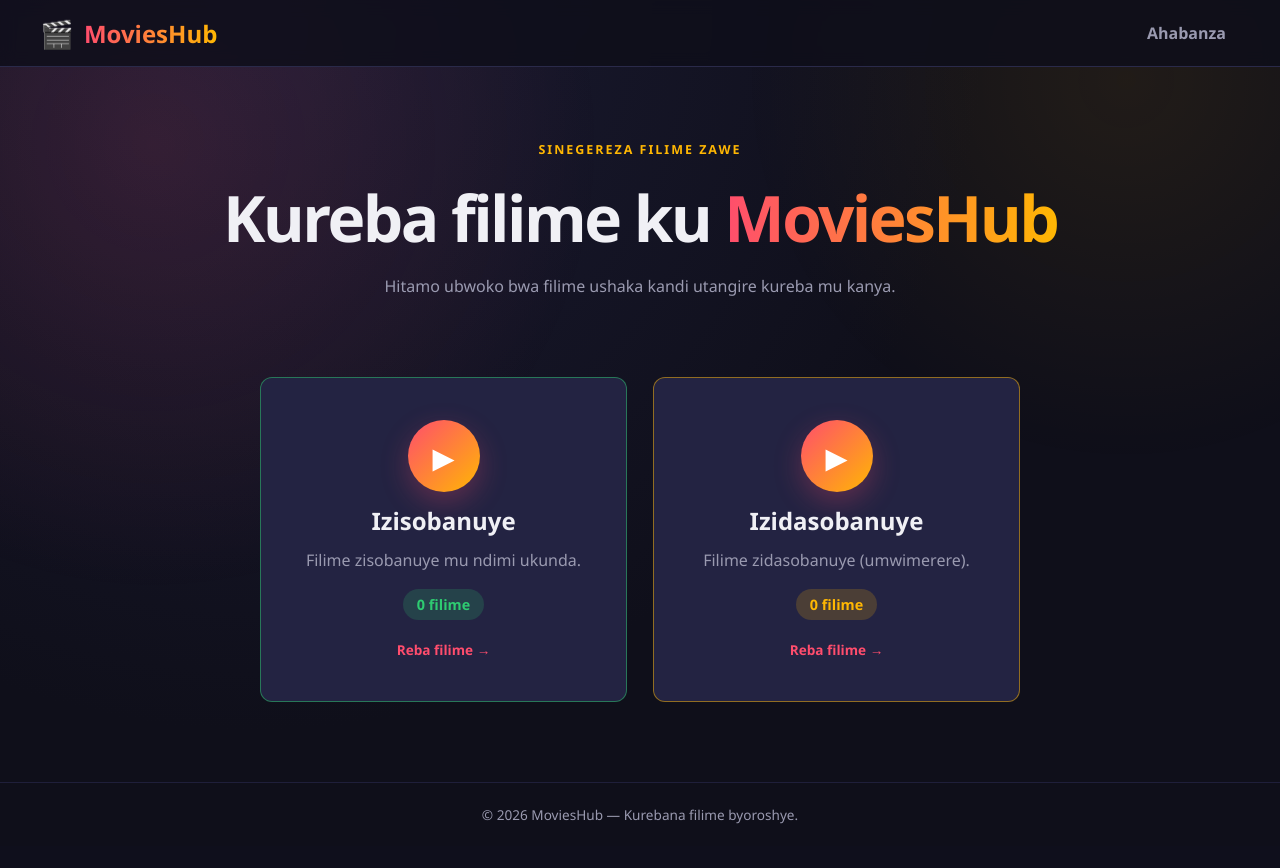
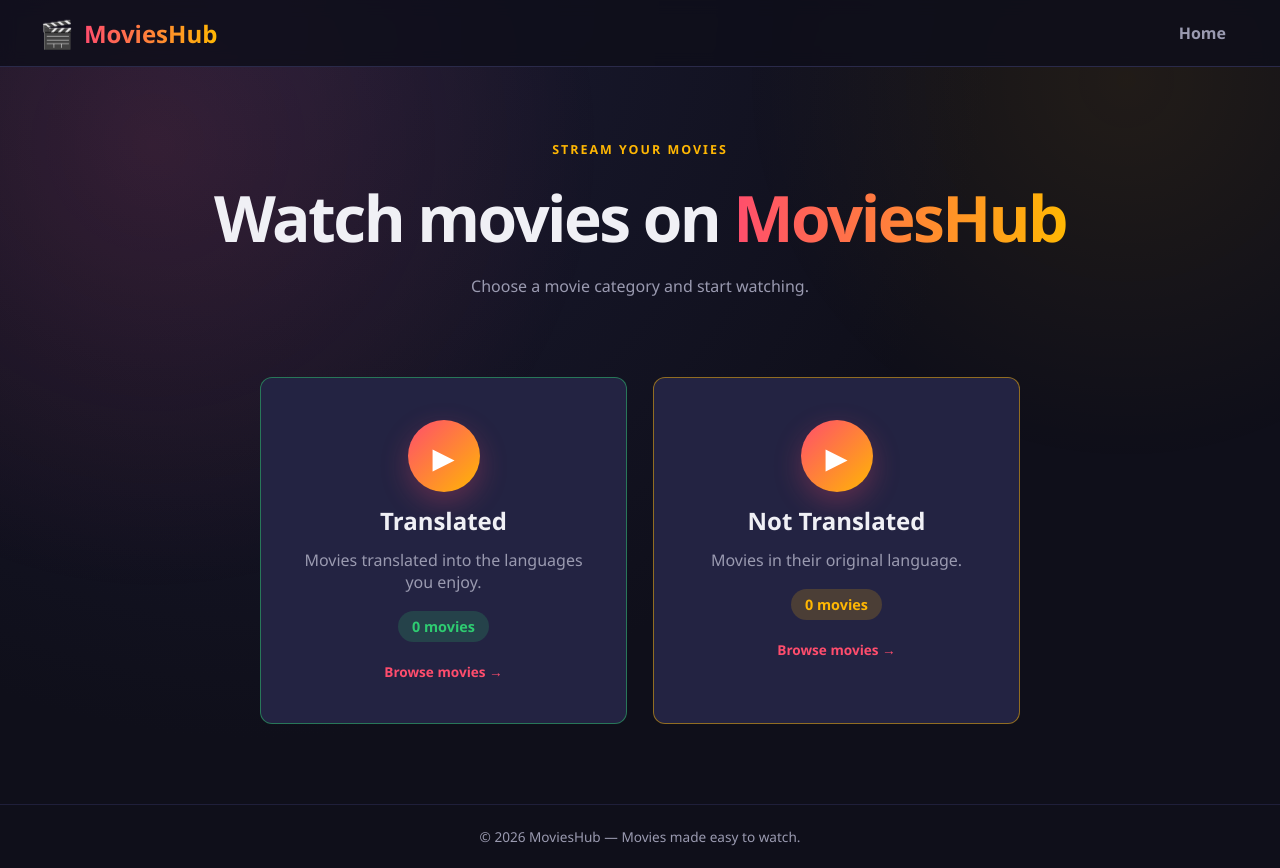
Before and after one commit to BYISHIMO-NGOGA-Blaise/movies, a Flask app: page / in a window 1280 px wide. Before the commit the page ends 824 px from the top, so only its background shows below. Run offline with Flask 3, Linux system fonts and the light colour scheme; data that the repository does not hold is empty.

Commit message:
Translate the website interface to English
Co-authored-by: Copilot <223556219+Copilot@noreply.github.com>

```diff
--- a/app.py
+++ b/app.py
@@ -404,9 +404,9 @@ def login():
         if user is not None and check_password_hash(user["password_hash"], password):
             session["is_owner"] = True
             session["username"] = user["username"]
-            flash("Murakaza neza!", "success")
+            flash("Welcome back!", "success")
             return redirect(url_for("index"))
-        flash("Izina cyangwa ijambobanga ntabwo aribyo.", "error")
+        flash("The username or password is incorrect.", "error")
     return render_template("login.html")
 
 
@@ -415,7 +415,7 @@ def login():
 def logout():
     validate_csrf()
     session.clear()
-    flash("Wasohotse.", "info")
+    flash("You have signed out.", "info")
     return redirect(url_for("index"))
 
 
@@ -430,14 +430,14 @@ def upload():
         video = request.files.get("video")
 
         if not title or category not in ("translated", "nontranslated"):
-            flash("Tanga umutwe n'icyiciro by'umwe.", "error")
+            flash("Enter a title and select a category.", "error")
             return redirect(url_for("upload"))
         if not video or not video.filename:
-            flash("Video ntiboneye.", "error")
+            flash("No video file was selected.", "error")
             return redirect(url_for("upload"))
 
         if not allowed_file(video.filename, ALLOWED_VIDEO_EXTENSIONS):
-            flash("Hitamo dosiye yemewe ya video.", "error")
+            flash("Choose a supported video file.", "error")
             return redirect(url_for("upload"))
 
         video_name = unique_upload_name(video.filename)
@@ -466,7 +466,7 @@ def upload():
         conn.close()
         save_catalog_manifest()
 
-        flash("Filime yongeweho neza!", "success")
+        flash("The movie was uploaded successfully.", "success")
         return redirect(url_for("category_page", category=category))
 
     return render_template("upload.html")
@@ -492,7 +492,7 @@ def delete_movie(movie_id):
         poster_path = os.path.join(POSTER_DIR, movie["poster_file"])
         if os.path.exists(poster_path):
             os.remove(poster_path)
-    flash("Filime yahanaguwe.", "info")
+    flash("The movie was deleted.", "info")
     return redirect(url_for("index"))
 
 
@@ -517,12 +517,12 @@ def uploaded_poster(filename):
 
 @app.errorhandler(403)
 def forbidden(e):
-    return render_template("error.html", code=403, message="Uruhushya nturimo. Owner gusa niwe ubashisha kongera filime."), 403
+    return render_template("error.html", code=403, message="Access denied. Only the owner can add movies."), 403
 
 
 @app.errorhandler(404)
 def not_found(e):
-    return render_template("error.html", code=404, message="Iyi filime ntaboneka."), 404
+    return render_template("error.html", code=404, message="This movie was not found."), 404
 
 
 @app.errorhandler(413)
@@ -530,7 +530,7 @@ def upload_too_large(e):
     return render_template(
         "error.html",
         code=413,
-        message="Dosiye ya video irarenze urugero rwemewe.",
+        message="The video file exceeds the upload limit.",
     ), 413
 
 
--- a/static/script.js
+++ b/static/script.js
@@ -16,7 +16,7 @@ document.addEventListener("DOMContentLoaded", function () {
                 progress.hidden = false;
                 progress.style.display = "block";
                 progressBar.style.width = "1%";
-                progressLabel.textContent = "Iri gutangira: 0%";
+                progressLabel.textContent = "Starting upload: 0%";
 
                 var request = new XMLHttpRequest();
                 request.open("POST", uploadForm.action);
@@ -27,10 +27,10 @@ document.addEventListener("DOMContentLoaded", function () {
                     var percent = Math.round((event.loaded / event.total) * 100);
                     progressBar.style.width = percent + "%";
                     progressTrack.setAttribute("aria-valuenow", percent);
-                    progressLabel.textContent = "Iri kugenda: " + percent + "%";
+                    progressLabel.textContent = "Uploading: " + percent + "%";
                 });
                 request.upload.addEventListener("load", function () {
-                    progressLabel.textContent = "Upload yagenze. File irimo gutunganywa...";
+                    progressLabel.textContent = "Upload complete. Processing the file...";
                 });
                 request.addEventListener("load", function () {
                     if (request.status >= 200 && request.status < 400) {
@@ -38,13 +38,13 @@ document.addEventListener("DOMContentLoaded", function () {
                         return;
                     }
                     button.disabled = false;
-                    button.textContent = "Hishe Filime";
-                    progressLabel.textContent = "Upload yananiye (HTTP " + request.status + "). Ongera ugerageze.";
+                    button.textContent = "Upload Movie";
+                    progressLabel.textContent = "Upload failed (HTTP " + request.status + "). Please try again.";
                 });
                 request.addEventListener("error", function () {
                     button.disabled = false;
-                    button.textContent = "Hishe Filime";
-                    progressLabel.textContent = "Ntacyo byakoreye kubera ihuriro. Ongera ugerageze.";
+                    button.textContent = "Upload Movie";
+                    progressLabel.textContent = "A network error occurred. Please try again.";
                 });
                 request.send(new FormData(uploadForm));
             }
--- a/templates/base.html
+++ b/templates/base.html
@@ -1,5 +1,5 @@
 <!DOCTYPE html>
-<html lang="rw">
+<html lang="en">
 <head>
     <meta charset="UTF-8">
     <meta name="viewport" content="width=device-width, initial-scale=1.0">
@@ -14,12 +14,12 @@
                 <span class="brand-name">MoviesHub</span>
             </a>
             <nav class="nav">
-                <a href="{{ url_for('index') }}" class="nav-link">Ahabanza</a>
+                <a href="{{ url_for('index') }}" class="nav-link">Home</a>
                 {% if is_owner %}
-                    <a href="{{ url_for('upload') }}" class="nav-link">Ongera Filime</a>
+                    <a href="{{ url_for('upload') }}" class="nav-link">Add Movie</a>
                     <form method="post" action="{{ url_for('logout') }}">
                         <input type="hidden" name="csrf_token" value="{{ csrf_token }}">
-                        <button type="submit" class="nav-link nav-button">Sohoka</button>
+                        <button type="submit" class="nav-link nav-button">Sign Out</button>
                     </form>
                 {% endif %}
             </nav>
@@ -42,7 +42,7 @@
 
     <footer class="site-footer">
         <div class="container">
-            &copy; {{ current_year }} MoviesHub &mdash; Kurebana filime byoroshye.
+            &copy; {{ current_year }} MoviesHub &mdash; Movies made easy to watch.
         </div>
     </footer>
 
--- a/templates/choose.html
+++ b/templates/choose.html
@@ -1,27 +1,27 @@
 {% extends "base.html" %}
-{% block title %}MoviesHub - Hitamo icyiciro{% endblock %}
+{% block title %}MoviesHub - Choose a Category{% endblock %}
 
 {% block content %}
 <section class="hero">
-    <span class="hero-eyebrow">Sinegereza filime zawe</span>
-    <h1>Kureba filime ku <span class="accent">MoviesHub</span></h1>
-    <p>Hitamo ubwoko bwa filime ushaka kandi utangire kureba mu kanya.</p>
+    <span class="hero-eyebrow">Stream your movies</span>
+    <h1>Watch movies on <span class="accent">MoviesHub</span></h1>
+    <p>Choose a movie category and start watching.</p>
 </section>
 
 <section class="chooser">
     <a href="{{ url_for('category_page', category='translated') }}" class="chooser-card translated">
         <span class="chooser-icon" aria-hidden="true">&#9654;</span>
-        <h2>Izisobanuye</h2>
-        <p>Filime zisobanuye mu ndimi ukunda.</p>
-        <span class="chooser-count">{{ translated_count }} filime</span>
-        <span class="chooser-action">Reba filime &rarr;</span>
+        <h2>Translated</h2>
+        <p>Movies translated into the languages you enjoy.</p>
+        <span class="chooser-count">{{ translated_count }} movies</span>
+        <span class="chooser-action">Browse movies &rarr;</span>
     </a>
     <a href="{{ url_for('category_page', category='nontranslated') }}" class="chooser-card nontranslated">
         <span class="chooser-icon" aria-hidden="true">&#9654;</span>
-        <h2>Izidasobanuye</h2>
-        <p>Filime zidasobanuye (umwimerere).</p>
-        <span class="chooser-count">{{ nontranslated_count }} filime</span>
-        <span class="chooser-action">Reba filime &rarr;</span>
+        <h2>Not Translated</h2>
+        <p>Movies in their original language.</p>
+        <span class="chooser-count">{{ nontranslated_count }} movies</span>
+        <span class="chooser-action">Browse movies &rarr;</span>
     </a>
 </section>
 {% endblock %}
--- a/templates/error.html
+++ b/templates/error.html
@@ -1,10 +1,10 @@
 {% extends "base.html" %}
-{% block title %}Ibyabaye - MoviesHub{% endblock %}
+{% block title %}Error - MoviesHub{% endblock %}
 
 {% block content %}
 <section class="auth-card error-card">
     <h1>{{ code }}</h1>
     <p>{{ message }}</p>
-    <a href="{{ url_for('index') }}" class="btn btn-primary">Subira ahabanza</a>
+    <a href="{{ url_for('index') }}" class="btn btn-primary">Back to home</a>
 </section>
 {% endblock %}
```
Also changed, not shown: templates/index.html (+12 -12 lines), templates/login.html (+5 -5 lines), templates/movie.html (+9 -9 lines), templates/upload.html (+16 -16 lines).
